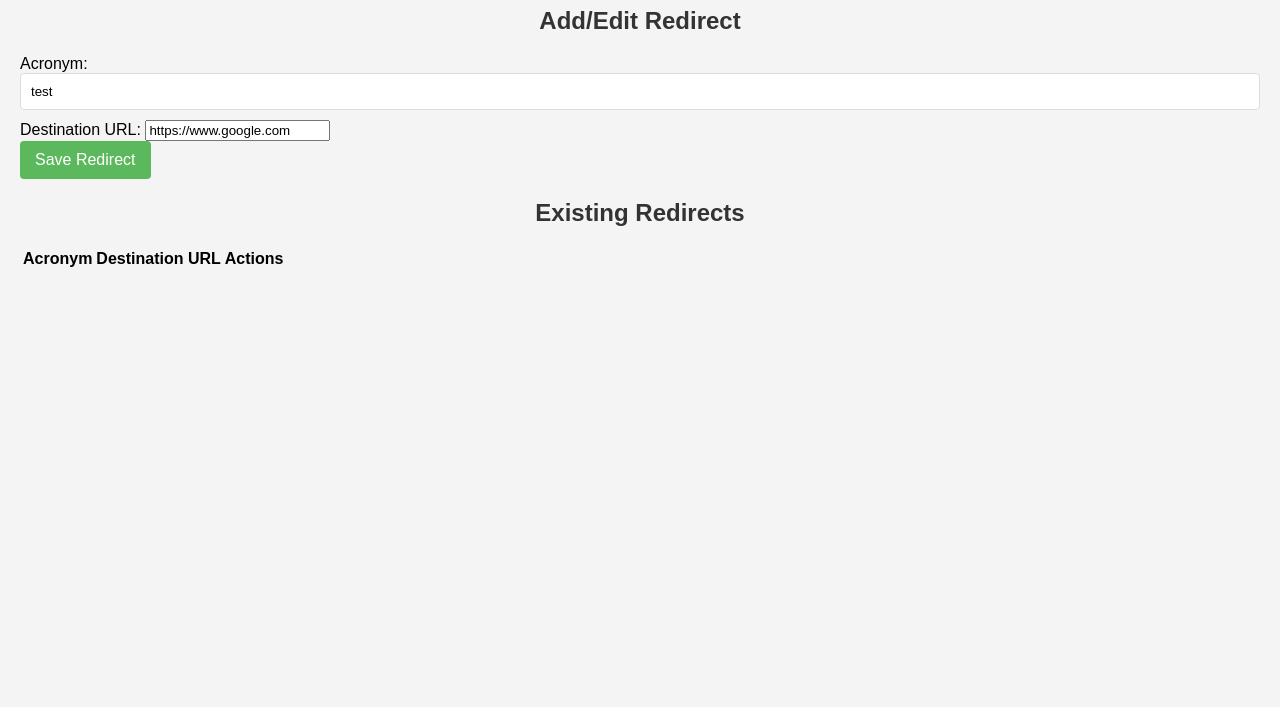
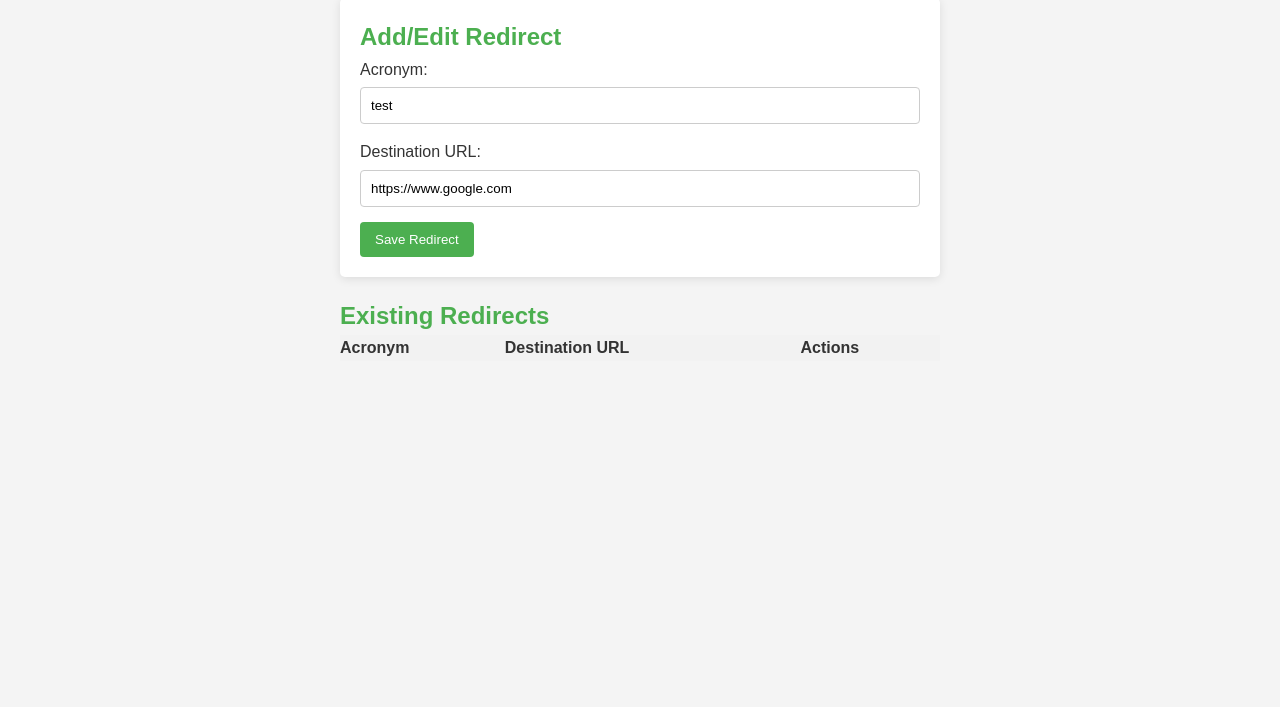
Before and after one commit to carcher99/UrlRedirector, a website: page public/index.html in a window 1280 px wide. Shown: the part 93-800 px from the top of the page. Drawn offline with Linux system fonts and the light colour scheme; no server answers.

Commit message:
Better Styling

```diff
--- a/public/style.css
+++ b/public/style.css
@@ -1,88 +1,90 @@
-body {
-    font-family: sans-serif;
+/* Basic Reset */
+* {
     margin: 0;
-    padding: 20px;
-    background-color: #f4f4f4;
+    padding: 0;
+    box-sizing: border-box;
 }
 
-.container {
-    max-width: 800px;
-    margin: 0 auto;
-    background-color: #fff;
-    padding: 20px;
-    border-radius: 8px;
-    box-shadow: 0 2px 4px rgba(0, 0, 0, 0.1);
+body {
+    font-family: Arial, sans-serif;
+    background-color: #f4f4f4;
+    color: #333;
+    line-height: 1.6;
 }
 
 h1, h2 {
-    text-align: center;
-    color: #333;
+    color: #4CAF50;
 }
 
-.form-container, .list-container {
-    margin-bottom: 20px;
-    padding: 15px;
-    border: 1px solid #ddd;
-    border-radius: 4px;
+h1 {
+    text-align: center;
+    margin: 20px 0;
 }
 
-input[type="text"] {
-    width: calc(100% - 22px);
+form {
+    background: #fff;
+    padding: 20px;
+    margin: 20px auto;
+    border-radius: 5px;
+    box-shadow: 0 2px 10px rgba(0, 0, 0, 0.1);
+    max-width: 600px;
+}
+
+form div {
+    margin-bottom: 15px;
+}
+
+label {
+    display: block;
+    margin-bottom: 5px;
+}
+
+input[type="text"],
+input[type="url"] {
+    width: 100%;
     padding: 10px;
-    margin-bottom: 10px;
-    border: 1px solid #ddd;
+    border: 1px solid #ccc;
     border-radius: 4px;
 }
 
 button {
-    display: inline-block;
-    background-color: #5cb85c;
+    background-color: #4CAF50;
     color: white;
     padding: 10px 15px;
     border: none;
     border-radius: 4px;
     cursor: pointer;
-    font-size: 16px;
 }
 
 button:hover {
-    background-color: #4cae4c;
+    background-color: #45a049;
 }
 
-.list-container ul {
-    list-style: none;
-    padding: 0;
+#redirects-list {
+    margin: 20px auto;
+    max-width: 600px;
 }
 
-.list-container li {
-    background-color: #f9f9f9;
-    padding: 10px;
-    margin-bottom: 5px;
-    border: 1px solid #eee;
-    border-radius: 4px;
-    display: flex;
-    justify-content: space-between;
-    align-items: center;
+table {
+    width: 100%;
+    border-collapse: collapse;
 }
 
-.list-container li button {
-    padding: 5px 10px;
-    font-size: 14px;
-    margin-left: 5px;
+th {
+    text-align: left;
 }
 
-.list-container li .edit-btn {
-    background-color: #f0ad4e;
+td {
+    text-align: center; /* Center the count column */
+    padding: 10px;
+    text-align: left;
+    border-bottom: 1px solid #ddd;
 }
 
-.list-container li .edit-btn:hover {
-    background-color: #ec971f;
+th {
+    background-color: #f2f2f2;
 }
 
-.list-container li .delete-btn {
-    background-color: #d9534f;
+tr:hover {
+    background-color: #f1f1f1;
 }
-
-.list-container li .delete-btn:hover {
-    background-color: #c9302c;
-}
```
